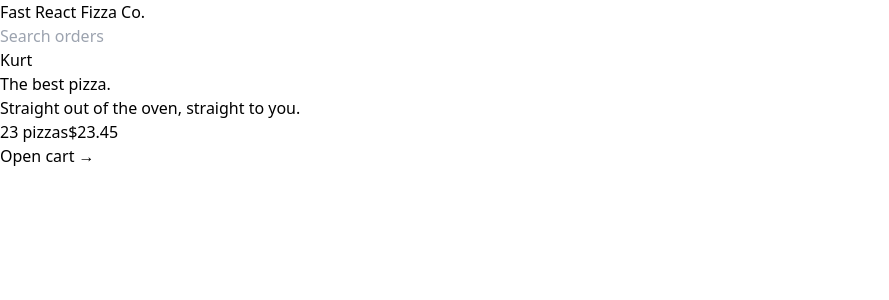
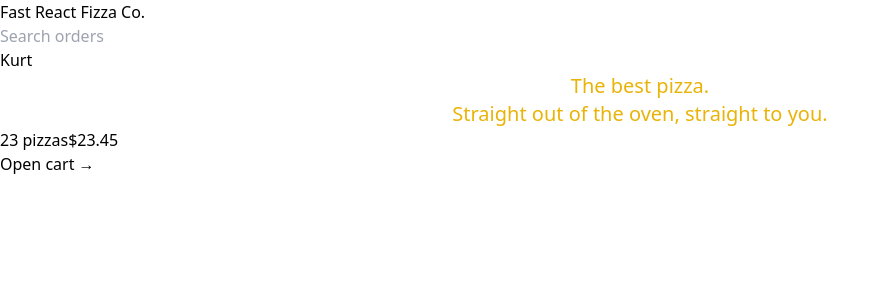
Before and after one commit to TrimiB/fast-react-pizza, a React (Vite) app: page / in a window 1280 px wide. Shown: the top 300 px of the page, without its empty margins (0-889 px from the left). Built offline with nearby package versions, Linux system fonts and the light colour scheme.

Commit message:
Prettier formatting.

```diff
--- a/src/ui/Home.jsx
+++ b/src/ui/Home.jsx
@@ -1,7 +1,7 @@
 function Home() {
   return (
     <div>
-      <h1>
+      <h1 className='font-semibild text-center text-xl text-yellow-500'>
         The best pizza.
         <br />
         Straight out of the oven, straight to you.
```
